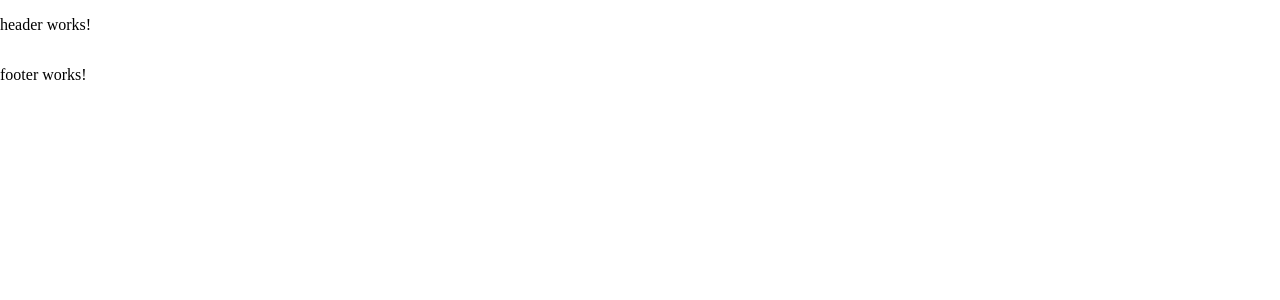
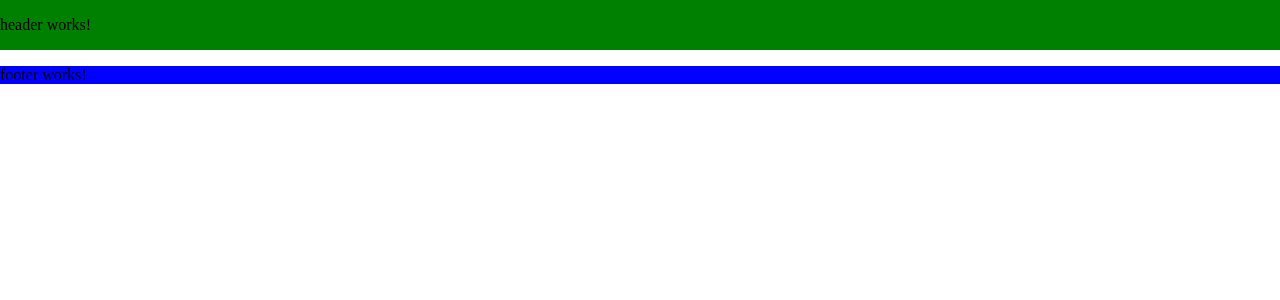
Before and after one commit to EdisonChen00001/CMPS, an Angular app: page / in a window 1280 px wide. Shown: the top 300 px of the page. Built offline with nearby package versions, Linux system fonts and the light colour scheme.

Commit message:
basic layout styles

```diff
--- a/src/styles.css
+++ b/src/styles.css
@@ -12,3 +12,11 @@ html,body,app-root,.site{
 main{
     flex:1;
 }
+
+header{
+    background-color: green;
+}
+
+footer{
+    background-color: blue;
+}
```
